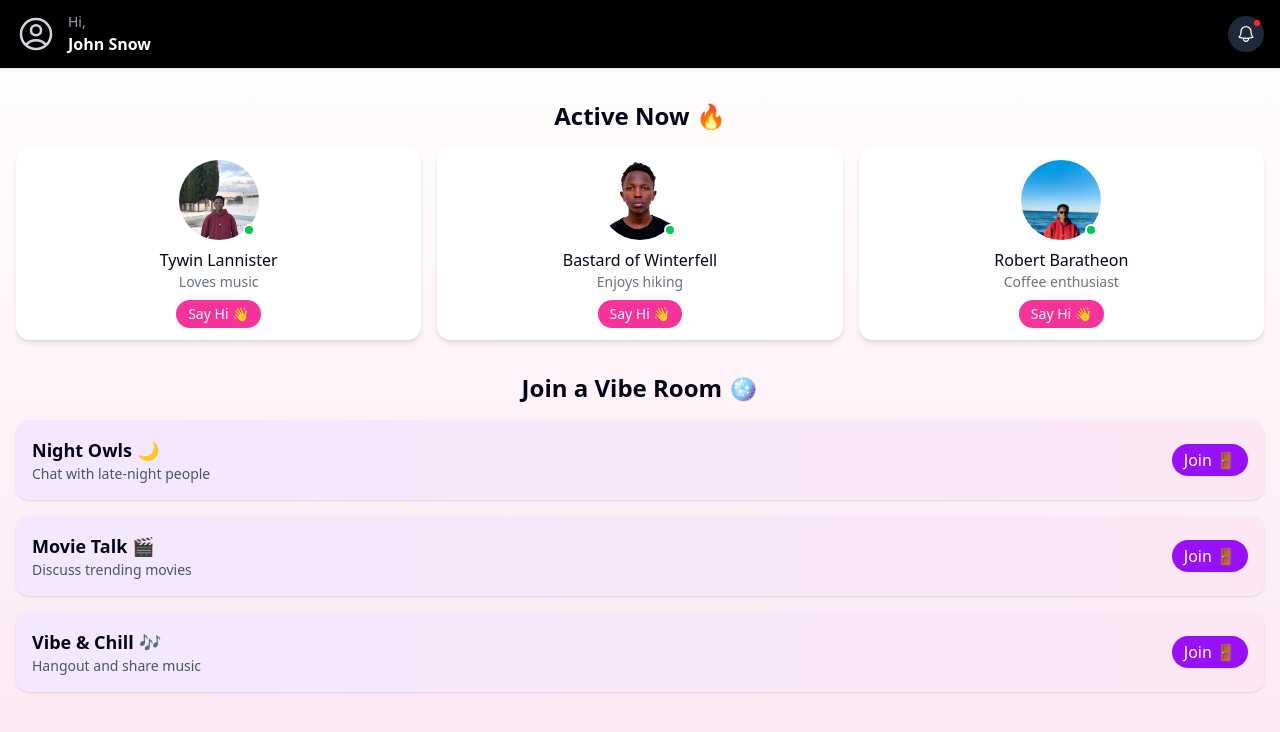
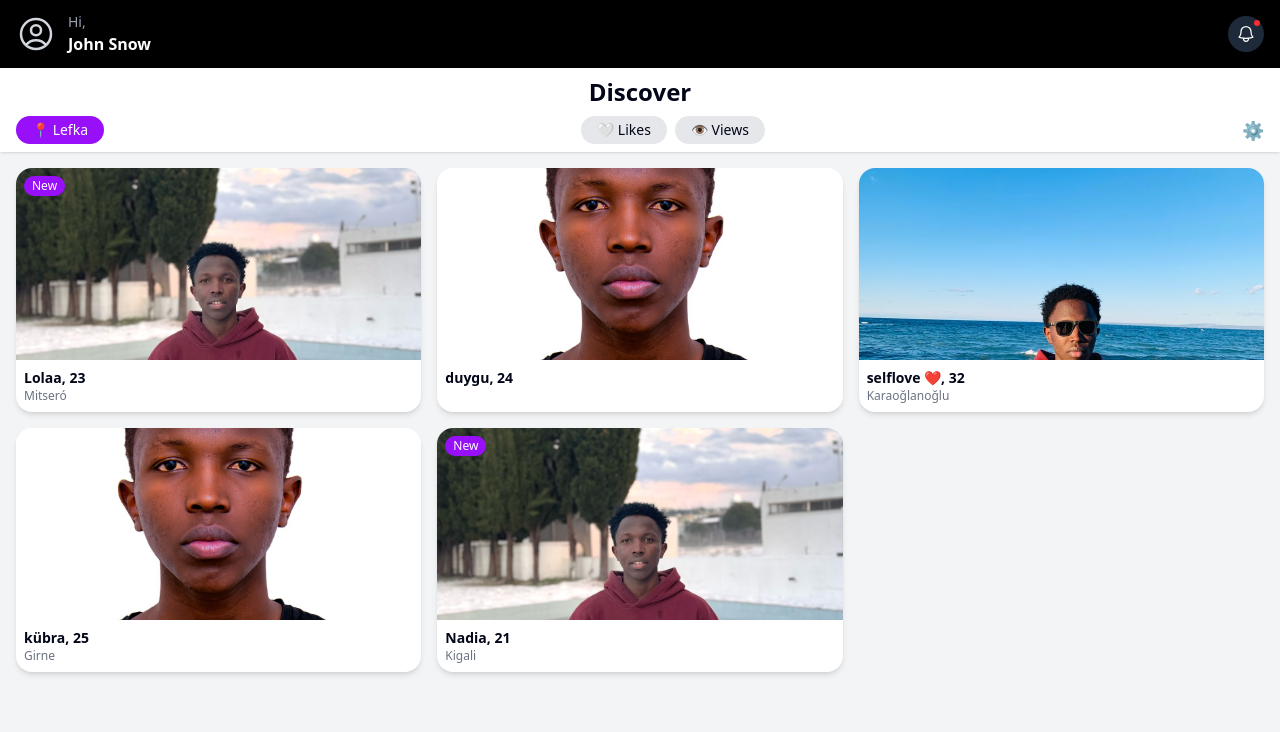
Before and after one commit to conta09/kunda-app, a Next.js app: page /dashboard in a window 1280 px wide. Shown: the top 732 px of the page. Built offline with nearby package versions, Linux system fonts and the light colour scheme.

Commit message:
implemented profiles and likes tabs

```diff
--- /dev/null
+++ b/app/components/ProfileGrid.tsx
@@ -0,0 +1,36 @@
+import React from 'react';
+
+interface Profile {
+  id: number;
+  name: string;
+  info: string;
+  img: string;
+  isNew?: boolean;
+}
+
+interface Props {
+  profiles: Profile[];
+}
+
+const ProfileGrid: React.FC<Props> = ({ profiles }) => {
+  return (
+    <div className="grid grid-cols-2 sm:grid-cols-3 gap-4">
+      {profiles.map((p) => (
+        <div key={p.id} className="relative bg-white rounded-2xl overflow-hidden shadow-md">
+          {p.isNew && (
+            <div className="absolute top-2 left-2 bg-purple-600 text-white text-xs px-2 py-0.5 rounded-full z-10">
+              New
+            </div>
+          )}
+          <img src={p.img} alt={p.name} className="w-full h-48 object-cover" />
+          <div className="p-2">
+            <h3 className="font-semibold text-sm">{p.name}</h3>
+            <p className="text-xs text-gray-500">{p.info}</p>
+          </div>
+        </div>
+      ))}
+    </div>
+  );
+};
+
+export default ProfileGrid;
--- /dev/null
+++ b/app/components/TabsBar.tsx
@@ -0,0 +1,35 @@
+import React from 'react';
+
+interface Props {
+  activeTab: string;
+  setActiveTab: (tab: string) => void;
+}
+
+const TabsBar: React.FC<Props> = ({ activeTab, setActiveTab }) => {
+  return (
+    <div className="flex items-center justify-between space-x-2">
+      <button className="bg-purple-600 text-white px-4 py-1 rounded-full text-sm">📍 Lefka</button>
+      <div className="flex gap-2">
+        <button
+          onClick={() => setActiveTab('likes')}
+          className={`px-4 py-1 rounded-full text-sm ${
+            activeTab === 'likes' ? 'bg-gray-800 text-white' : 'bg-gray-200'
+          }`}
+        >
+          🤍 Likes
+        </button>
+        <button
+          onClick={() => setActiveTab('views')}
+          className={`px-4 py-1 rounded-full text-sm ${
+            activeTab === 'views' ? 'bg-gray-800 text-white' : 'bg-gray-200'
+          }`}
+        >
+          👁 Views
+        </button>
+      </div>
+      <button className="text-gray-600 text-lg">⚙️</button>
+    </div>
+  );
+};
+
+export default TabsBar;
--- a/app/dashboard/page.tsx
+++ b/app/dashboard/page.tsx
@@ -1,22 +1,36 @@
-import React from 'react';
+'use client';
+import React, { useState } from 'react';
 import TopBar from '../components/TopBar';
-import ActiveNowGrid from '../components/ActiveNowGrid';
+import TabsBar from '../components/TabsBar';
+import ProfileGrid from '../components/ProfileGrid';
 import VibeRoomList from '../components/VibeRoomList';
 
 const HomePage = () => {
+  const [activeTab, setActiveTab] = useState('discover');
+
   const profiles = [
-    { id: 1, name: 'Tywin Lannister', info: 'Loves music', img: '/img1.jpg' },
-    { id: 2, name: 'Bastard of Winterfell', info: 'Enjoys hiking', img: '/img2.jpg' },
-    { id: 3, name: 'Robert Baratheon', info: 'Coffee enthusiast', img: '/img3.jpg' },
+    { id: 1, name: 'Lolaa, 23', info: 'Mitseró', img: '/img1.jpg', isNew: true },
+    { id: 2, name: 'duygu, 24', info: '', img: '/img2.jpg' },
+    { id: 3, name: 'selflove ❤️, 32', info: 'Karaoğlanoğlu', img: '/img3.jpg' },
+    { id: 4, name: 'kübra, 25', info: 'Girne', img: '/img2.jpg' },
+    { id: 5, name: 'Nadia, 21', info: 'Kigali', img: '/img1.jpg', isNew: true },
   ];
 
   return (
-    <div className="flex flex-col min-h-screen bg-gradient-to-b from-white to-pink-100">
+    <div className="flex flex-col min-h-screen bg-gray-100">
       <TopBar />
 
-      <main className="flex-1 container mx-auto px-4 py-8">
-        <ActiveNowGrid profiles={profiles} />
-        <VibeRoomList />
+      <div className="sticky top-0 bg-white z-10 px-4 py-2 shadow">
+        <h2 className="text-2xl font-bold text-center mb-2">Discover</h2>
+        <TabsBar activeTab={activeTab} setActiveTab={setActiveTab} />
+      </div>
+
+      <main className="flex-1 overflow-y-auto px-4 py-4">
+        {activeTab === 'discover' && <ProfileGrid profiles={profiles} />}
+        {activeTab === 'likes' && <VibeRoomList />}
+        {activeTab === 'views' && (
+          <div className="text-center text-gray-500">No views yet. Try being more active 😉</div>
+        )}
       </main>
     </div>
   );
```
